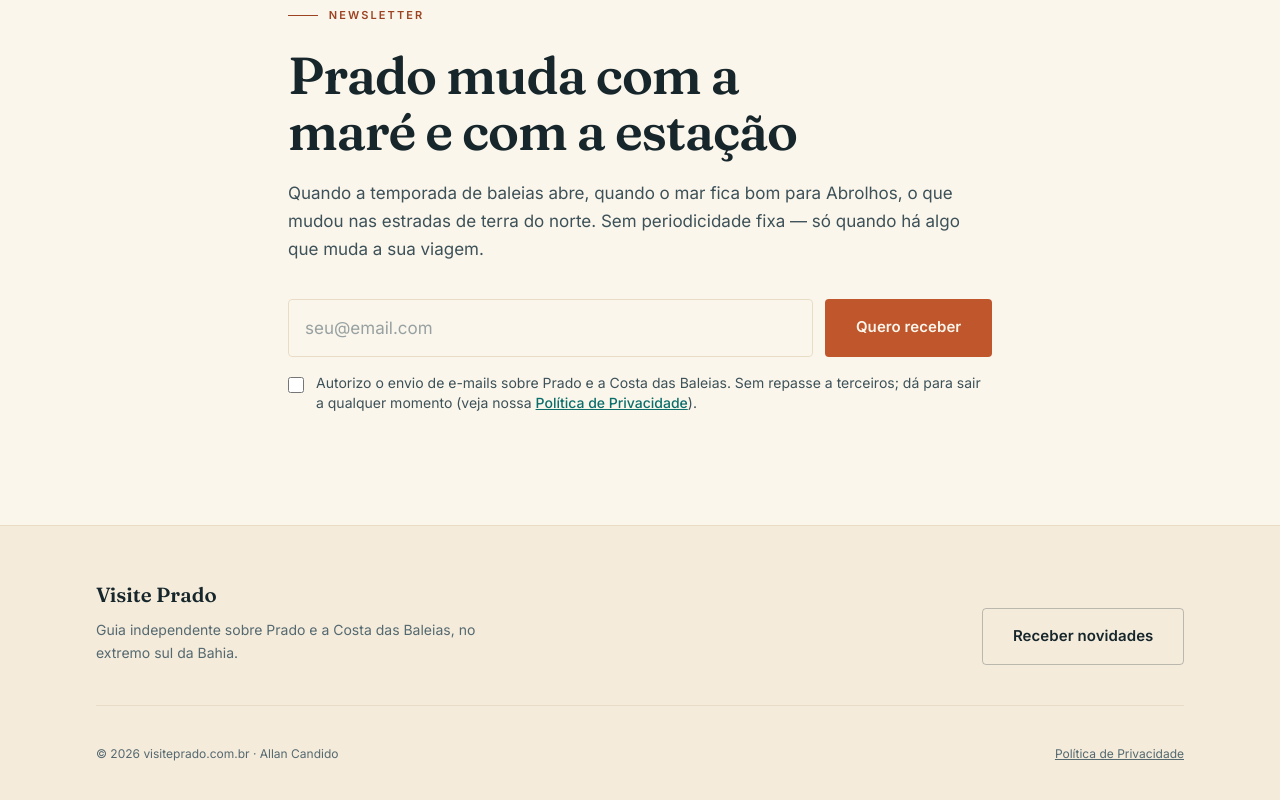
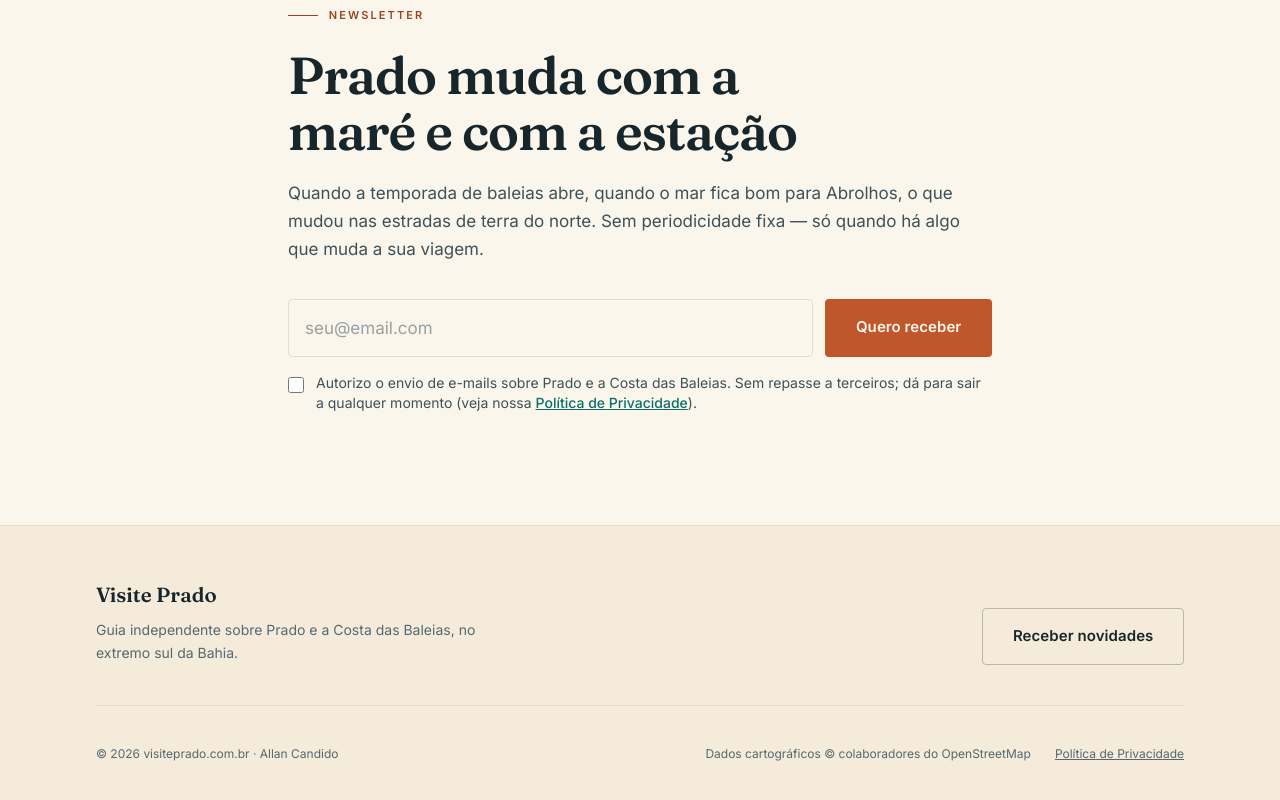
Before and after one commit to GeekBrazil/visiteprado-com-br, a Next.js app: page / in a window 1280 px wide. Shown: the part 6695-7495 px from the top of the page. Built offline with nearby package versions, Linux system fonts and the light colour scheme.

Commit message:
feat(privacidade): adiciona minuta de politica de privacidade e links no rodape e newsletter

```diff
--- a/src/app/page.tsx
+++ b/src/app/page.tsx
@@ -323,7 +323,15 @@ function Rodape() {
           <p>
             © {new Date().getFullYear()} visiteprado.com.br · Allan Candido
           </p>
-          <div className="flex items-center gap-6">
+          <div className="flex flex-wrap items-center gap-6">
+            <a
+              href="https://www.openstreetmap.org/copyright"
+              target="_blank"
+              rel="noopener noreferrer"
+              className="hover:text-mar transition-colors"
+            >
+              Dados cartográficos © colaboradores do OpenStreetMap
+            </a>
             <Link href="/privacidade" className="hover:text-mar transition-colors underline">
               Política de Privacidade
             </Link>
```
